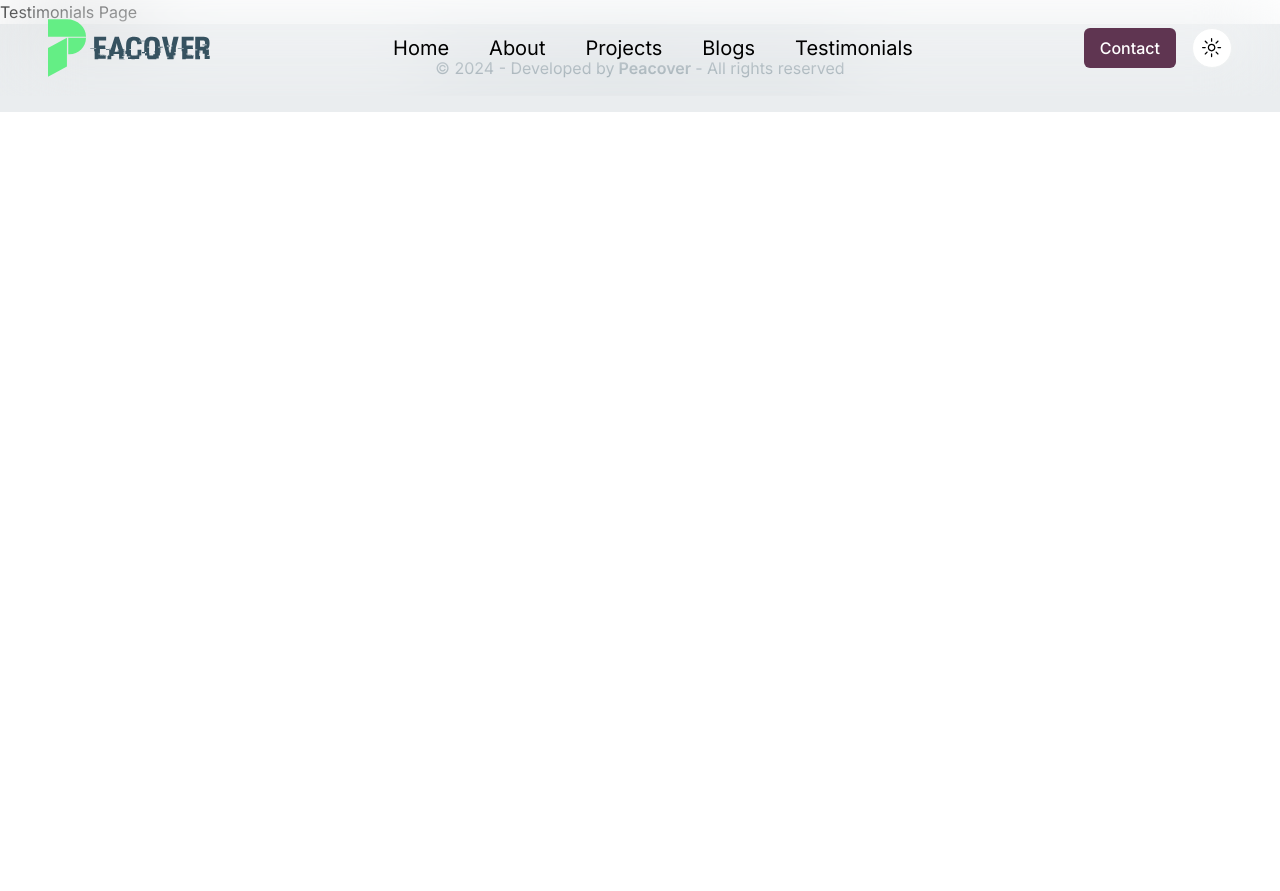
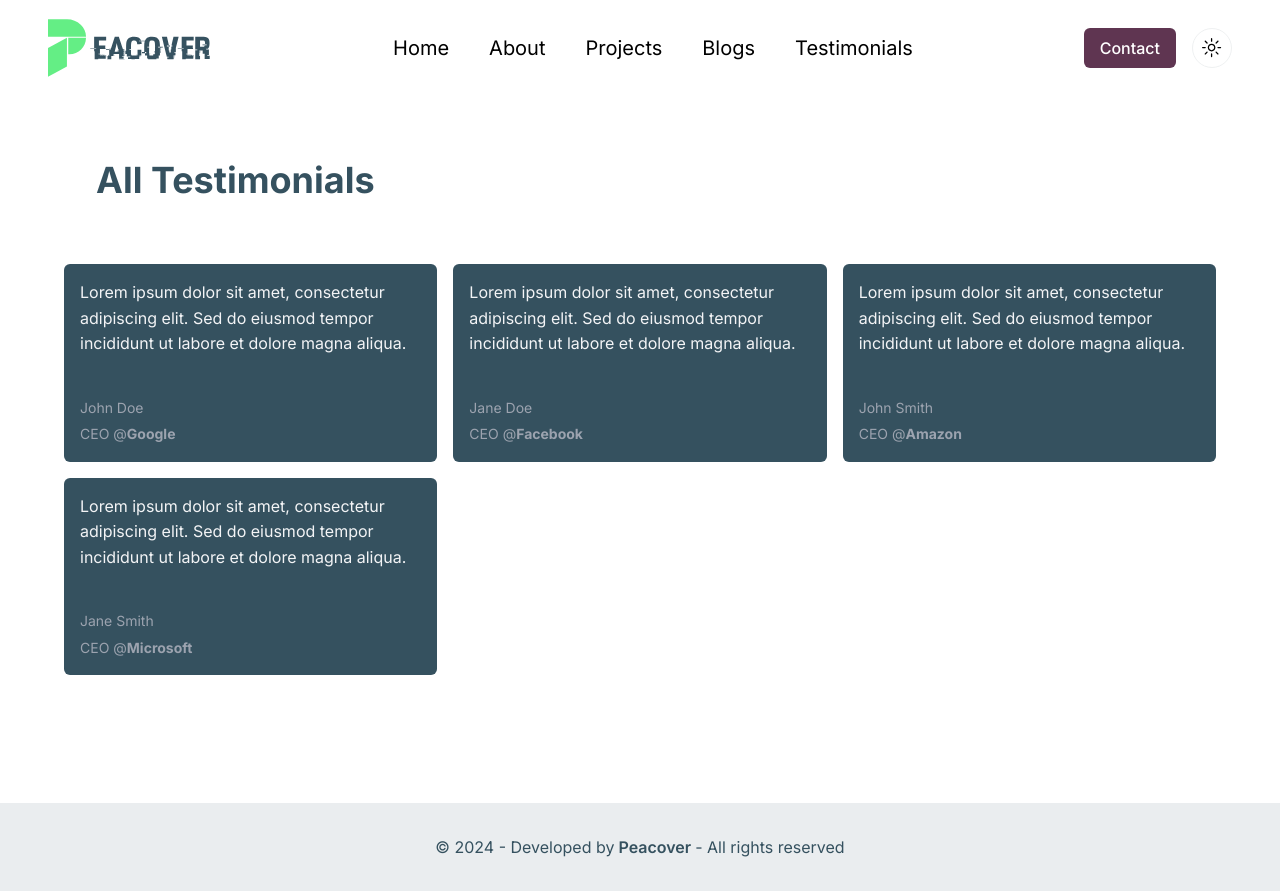
Before and after one commit to peacover/portfolio, a Next.js app: page /testimonials in a window 1280 px wide. Before the commit the page ends 800 px from the top, so only its background shows below. Built offline with nearby package versions, Linux system fonts and the light colour scheme.

Commit message:
added testimonial page

```diff
--- a/src/app/projects/page.tsx
+++ b/src/app/projects/page.tsx
@@ -8,7 +8,6 @@ const projects = () => {
       </h1>
       <ListProjects path="Projects" />
     </div>
-
   );
 };
 
--- a/src/app/testimonials/page.tsx
+++ b/src/app/testimonials/page.tsx
@@ -1,7 +1,12 @@
+import ListTestimonials from "@/components/Testimonials/ListTestimonials";
+
 const testimonials = () => {
   return (
-    <div>
-      <h1>Testimonials Page</h1>
+    <div className="lg:container my-[8rem]">
+      <h1 className="font-bold text-primary text-4xl m-[4rem] pt-[2rem] dark:text-white">
+        All Testimonials
+      </h1>
+      <ListTestimonials path="Testimonials" />
     </div>
   );
 };
--- a/src/components/Contact/CardContact.tsx
+++ b/src/components/Contact/CardContact.tsx
@@ -1,13 +1,12 @@
 "use client";
 
 import Image from "next/image";
-import { Button } from "../ui/button";
 import { Card, CardContent, CardHeader } from "../ui/card";
 import { Input } from "../ui/input";
 import { Label } from "../ui/label";
 import { Textarea } from "../ui/textarea";
 import profile from "../../../public/Profile/youssef.png";
-import { useFormState, useFormStatus } from "react-dom";
+import { useFormState } from "react-dom";
 
 import handleSendMessage from "@/server-actions/send_message";
 import { useEffect } from "react";
@@ -65,6 +64,7 @@ const ContactCard = () => {
                   name="first-name"
                   className="placeholder:text-primary placeholder:dark:text-primary-foreground"
                   placeholder="Enter your first name"
+                  autoComplete="given-name"
                 />
               </div>
               <div className="space-y-2">
@@ -74,6 +74,7 @@ const ContactCard = () => {
                   id="last-name"
                   name="last-name"
                   placeholder="Enter your last name"
+                  autoComplete="family-name"
                 />
               </div>
             </div>
@@ -85,6 +86,7 @@ const ContactCard = () => {
                 name="email"
                 placeholder="Enter your email"
                 type="email"
+                autoComplete="email"
               />
             </div>
             <div className="space-y-2">
@@ -94,11 +96,9 @@ const ContactCard = () => {
                 id="message"
                 name="message"
                 placeholder="Enter your message"
+                autoComplete="off"
               />
             </div>
-            {/* <Button type="submit" disabled={pending}>
-              {pending ? "Sending..." : "Send message"}
-            </Button> */}
             <SubmitButton />
           </div>
         </CardContent>
--- a/src/components/Footer/Footer.tsx
+++ b/src/components/Footer/Footer.tsx
@@ -1,15 +1,10 @@
-import Image from "next/image";
-import Link from "next/link";
-
 const Footer = () => {
   return (
-    <footer>
-      <div className="bg-primary/10 dark:bg-primary py-8 bottom-0 w-full">
-        <p className="text-center text-primary dark:text-white">
-          © 2024 - Developed by
-          <span className="font-semibold"> Peacover </span>- All rights reserved
-        </p>
-      </div>
+    <footer className="bg-primary/10 dark:bg-primary py-8 bottom-0">
+      <p className="text-center text-sm text-primary dark:text-white md:text-base">
+        © 2024 - Developed by
+        <span className="font-semibold"> Peacover </span>- All rights reserved
+      </p>
     </footer>
   );
 };
--- a/src/components/Home/TestimonialsSection.tsx
+++ b/src/components/Home/TestimonialsSection.tsx
@@ -4,7 +4,7 @@ import SectionWrapper from "../utils/SectionWrapper";
 const TestimonialsSection = () => {
   return (
     <SectionWrapper title="Testimonials" className="bg-secondary-foreground">
-      <ListTestimonials />
+      <ListTestimonials path="Home"/>
     </SectionWrapper>
   );
 };
--- a/src/components/Navbar/Navbar.tsx
+++ b/src/components/Navbar/Navbar.tsx
@@ -47,6 +47,7 @@ const Navbar = () => {
           <ul className="h-screen flex flex-col justify-center lg:h-0 lg:flex-row lg:items-center">
             {NavbarItems.map((item, index) => {
               return (
+                <Link key={index} href={item.path}>
                   <li
                     key={index}
                     className={cn(
@@ -55,10 +56,9 @@ const Navbar = () => {
                     )}
                     onClick={() => setIsNavbarOpen(false)}
                   >
-                  <Link key={index} href={item.path}>
                     {item.title}
+                  </li>
                 </Link>
-                </li>
               );
             })}
           </ul>
--- a/src/components/Testimonials/CardTestimonial.tsx
+++ b/src/components/Testimonials/CardTestimonial.tsx
@@ -1,27 +1,32 @@
 import { TTestimonial } from "@/lib/types/TTestimonial";
 
-const CardTestimonial = ({ testimonial }: { testimonial: TTestimonial }) => {
+const CardTestimonial = ({
+  testimonial,
+  key,
+}: {
+  testimonial: TTestimonial;
+  key: number;
+}) => {
   return (
-    <div className="bg-white p-8 rounded-lg shadow-lg">
-      <p className="text-gray-600">{testimonial.description}</p>
-      <div className="flex items-center mt-4">
-        <div className="flex-shrink-0">
-          <img
-            className="h-10 w-10 rounded-full"
-            src="https://randomuser.me/api/port"
-            alt=""
-          />
-        </div>
-        <div className="ml-4">
-          <div className="text-sm font-medium text-gray-900">
+    <li
+      key={key}
+      className="flex flex-col gap-4 bg-primary dark:bg-secondary p-4 rounded-md"
+    >
+      <span className="text-base leading-[1.6] text-gray-100 dark:text-black font-normal">
+        {testimonial.description}
+      </span>
+      <div className="mt-6 flex flex-row items-center">
+        <span className="flex flex-col gap-1">
+          <span className=" text-sm leading-[1.6] text-gray-400 font-normal">
             {testimonial.name}
-          </div>
-          <div className="text-sm text-primary-foreground">
-            {testimonial.company}
-          </div>
-        </div>
+          </span>
+          <span className=" text-sm leading-[1.6] text-gray-400 font-normal">
+            {testimonial.title} @
+            <span className="font-bold">{testimonial.company}</span>
+          </span>
+        </span>
       </div>
-    </div>
+    </li>
   );
 };
 
--- a/src/components/Testimonials/ListTestimonials.tsx
+++ b/src/components/Testimonials/ListTestimonials.tsx
@@ -1,15 +1,15 @@
 "use client";
 
-import CardTestimonial from "./CardTestimonial";
-// import { testimonials } from "@/lib/constants/testimonials";
 import { InfiniteMovingCards } from "../utils/infinite-moving-cards";
 import { Button } from "../ui/button";
 import Link from "next/link";
 import { FaArrowRightLong } from "react-icons/fa6";
 import { testimonials } from "@/lib/constants/testimonials";
+import { TTestimonialPath } from "@/lib/types/TTestimonial";
+import CardTestimonial from "./CardTestimonial";
 
-const ListTestimonials = () => {
-  return (
+const ListTestimonials = ({ path }: TTestimonialPath) => {
+  return path === "Home" ? (
     <div className="h-[25rem] rounded-md flex flex-col antialiased items-center justify-center relative overflow-hidden">
       <InfiniteMovingCards
         items={testimonials}
@@ -29,6 +29,12 @@ const ListTestimonials = () => {
         </Button>
       </div>
     </div>
+  ) : (
+    <ul className="container grid grid-cols-1 md:grid-cols-2 lg:grid-cols-3 gap-4">
+      {testimonials.map((testimonial, index) => {
+        return <CardTestimonial key={index} testimonial={testimonial} />;
+      })}
+    </ul>
   );
 };
 
--- a/src/components/utils/tracing-beam.tsx
+++ /dev/null
@@ -1,116 +0,0 @@
-"use client";
-import React, { useEffect, useRef, useState } from "react";
-import {
-  motion,
-  useTransform,
-  useScroll,
-  useVelocity,
-  useSpring,
-} from "framer-motion";
-import { cn } from "@/lib/utils";
-
-export const TracingBeam = ({
-  children,
-  className,
-}: {
-  children: React.ReactNode;
-  className?: string;
-}) => {
-  const ref = useRef<HTMLDivElement>(null);
-  const { scrollYProgress } = useScroll({
-    // target: ref,
-    offset: ["start start", "end start"],
-  });
-
-  const contentRef = useRef<HTMLDivElement>(null);
-  const [svgHeight, setSvgHeight] = useState(0);
-
-  useEffect(() => {
-    if (contentRef.current) {
-      setSvgHeight(contentRef.current.offsetHeight);
-    }
-  }, []);
-
-  const y1 = useSpring(
-    useTransform(scrollYProgress, [0, 0.8], [50, svgHeight]),
-    {
-      stiffness: 500,
-      damping: 90,
-    }
-  );
-  const y2 = useSpring(
-    useTransform(scrollYProgress, [0, 1], [50, svgHeight - 200]),
-    {
-      stiffness: 500,
-      damping: 90,
-    }
-  );
-
-  return (
-    <motion.div
-      ref={ref}
-      className={cn("relative w-full mx-auto h-full", className)}
-    >
-      <div className="absolute -right-1 md:-right-30 pr-9 top-3 hidden lg:block">
-        <motion.div
-          transition={{
-            duration: 0.2,
-            delay: 0.5,
-          }}
-          className="ml-[27px] h-4 w-4 rounded-full border border-netural-200 shadow-sm flex items-center justify-center"
-        >
-          <motion.div
-            transition={{
-              duration: 0.2,
-              delay: 0.5,
-            }}
-            className="h-2 w-2 rounded-full border border-neutral-300 bg-primary"
-          />
-        </motion.div>
-        <svg
-          viewBox={`0 0 20 ${svgHeight}`}
-          width={`20`}
-          height={`${svgHeight}`}
-          className={`ml-4 block`}
-          aria-hidden="true"
-        >
-          <motion.path
-            d={`M 1 0V -36 l 18 24 V ${svgHeight * 0.8} l -18 24V ${svgHeight}`}
-            fill="none"
-            stroke="#9091A0"
-            strokeOpacity="0.16"
-            transition={{
-              duration: 10,
-            }}
-          ></motion.path>
-          <motion.path
-            d={`M 1 0V -36 l 18 24 V ${svgHeight * 0.8} l -18 24V ${svgHeight}`}
-            fill="none"
-            stroke="url(#gradient)"
-            strokeWidth="1.25"
-            className="motion-reduce:hidden"
-            transition={{
-              duration: 10,
-            }}
-          ></motion.path>
-          <defs>
-            <motion.linearGradient
-              id="gradient"
-              gradientUnits="userSpaceOnUse"
-              x1="0"
-              x2="0"
-              y1={y1} // set y1 for gradient
-              y2={y2} // set y2 for gradient
-            >
-              <stop stopColor="#18CCFC" stopOpacity="0"></stop>
-              <stop stopColor="#18CCFC"></stop>
-              <stop offset="0.325" stopColor="#6344F5"></stop>
-              <stop offset="1" stopColor="#AE48FF" stopOpacity="0"></stop>
-            </motion.linearGradient>
-          </defs>
-        </svg>
-      </div>
-      <div ref={contentRef}>{children}</div>
-    </motion.div>
-  );
-};
--- a/src/lib/types/TTestimonial.ts
+++ b/src/lib/types/TTestimonial.ts
@@ -4,3 +4,7 @@ export type TTestimonial = {
   company?: string;
   description: string;
 };
+
+export type TTestimonialPath = {
+  path: "Home" | "Testimonials";
+};
```
Also changed, not shown: src/app/layout.tsx (+2 -8 lines). Lines whose indentation alone changed are shown as unchanged.
